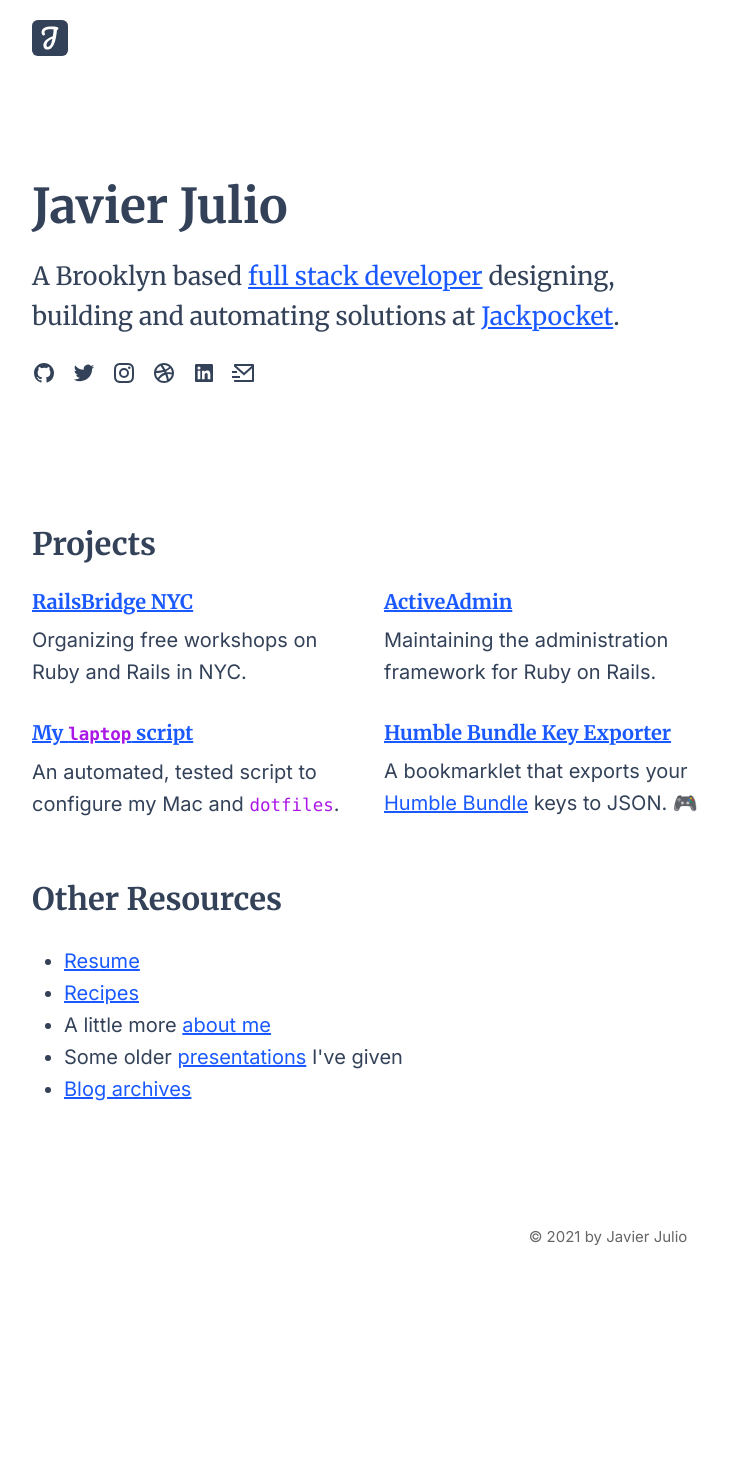
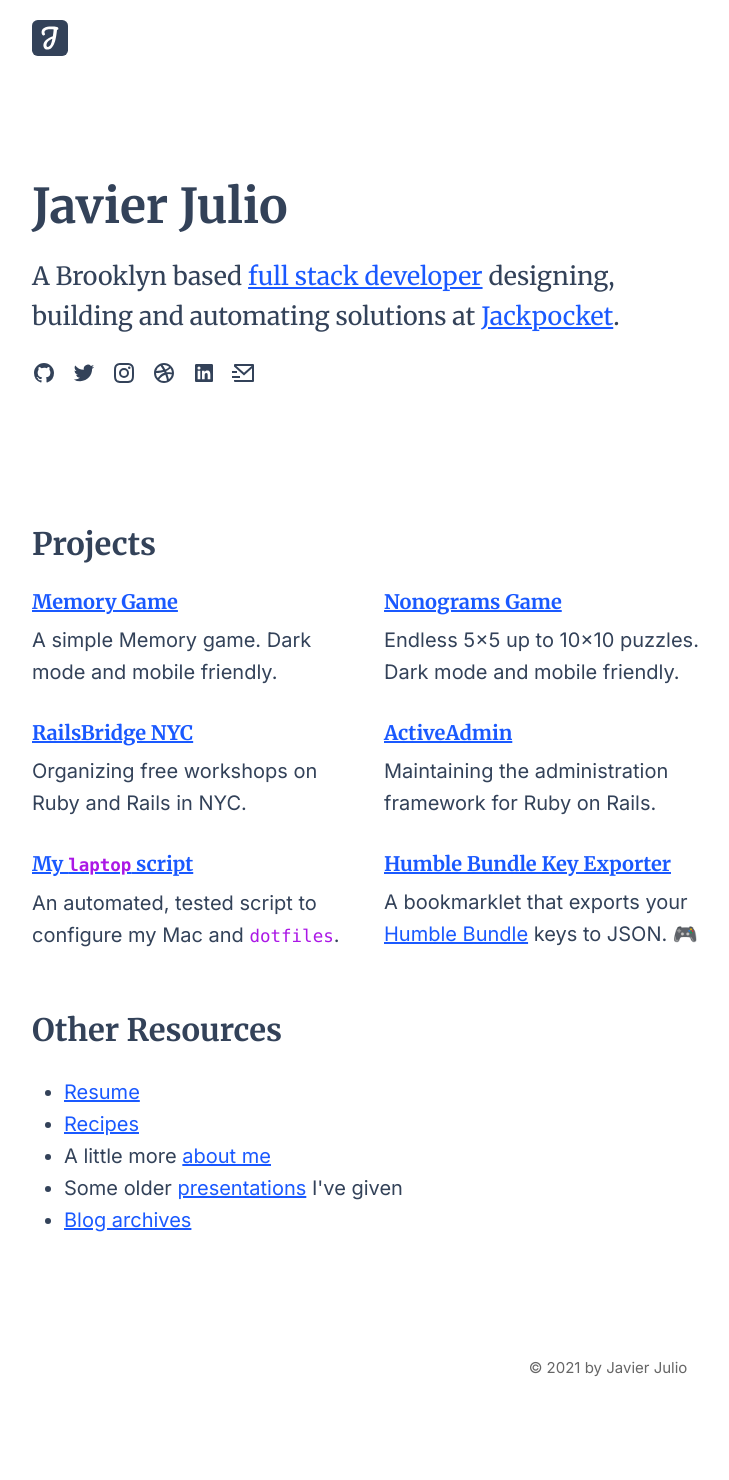
Before and after one commit to javierjulio/javierjulio.github.io, a Jekyll site: the page built from index.html, in a window 1280 px wide. Shown: the whole page, without its empty margins (32-761 px from the left). Built offline with Jekyll 4.4.1, drawn with Linux system fonts in a browser that asks for light colours; before the commit the page ends 1349 px from its top, so only the background shows below that.

Commit message:
Add memory game and nonograms game

```diff
--- a/_data/featured_projects.yml
+++ b/_data/featured_projects.yml
@@ -1,3 +1,11 @@
+- name: Memory Game
+  url: https://javierjulio.com/memory-game/
+  description: A simple Memory game. Dark mode and mobile friendly.
+
+- name: Nonograms Game
+  url: https://javierjulio.com/nonograms-game/
+  description: Endless 5x5 up to 10x10 puzzles. Dark mode and mobile friendly.
+
 - name: RailsBridge NYC
   url: https://www.railsbridgenyc.org
   description: Organizing free workshops on Ruby and Rails in NYC.
```
